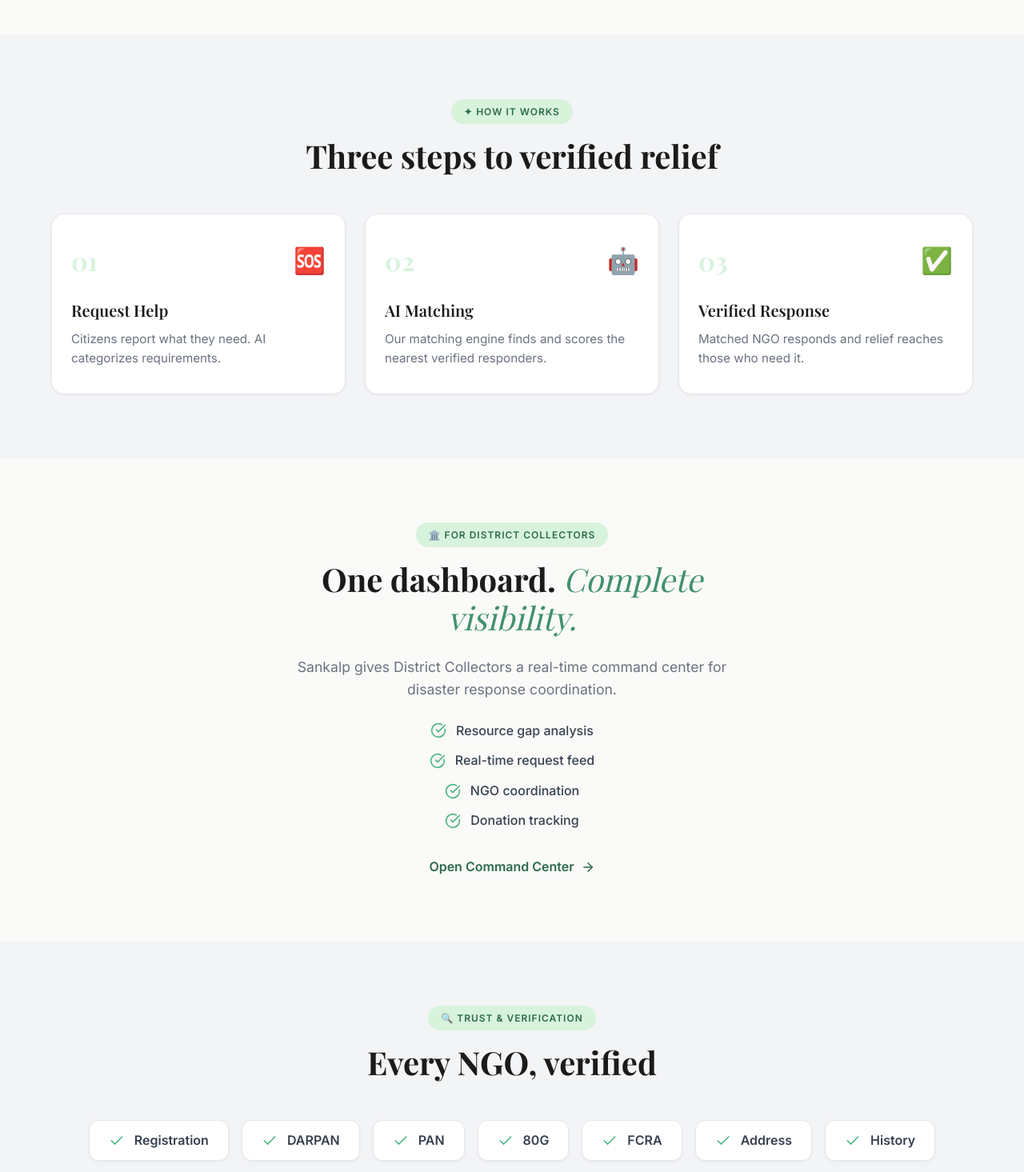
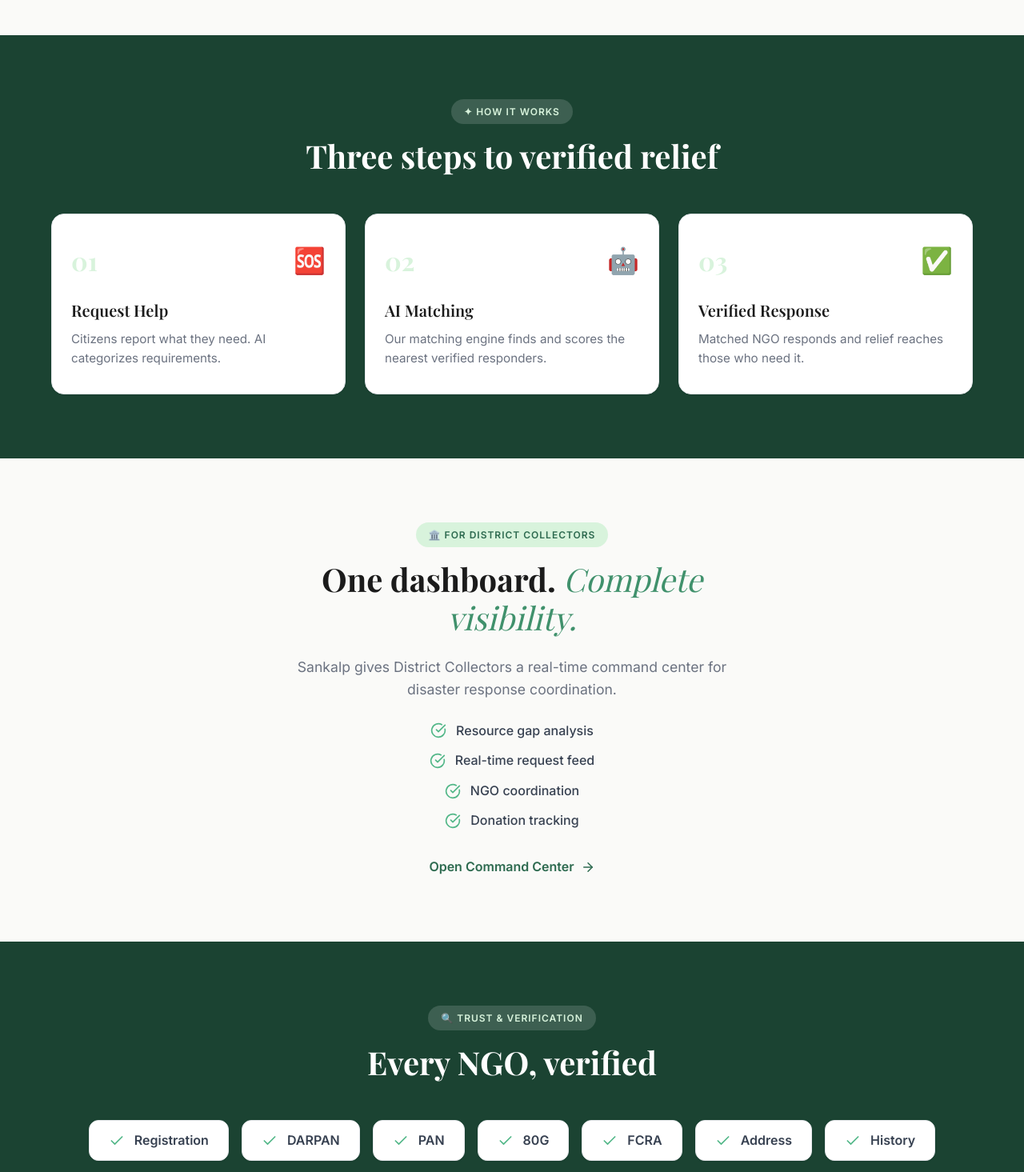
Before and after one commit to ShivenThakker/Sankalp, a Next.js app: page / in a window 1280 px wide. Shown: the part 1400-2865 px from the top of the page at 80% size. Built offline with nearby package versions, Linux system fonts and the light colour scheme.

Commit message:
style: alternate dark green background for home page sections

```diff
--- a/src/app/page.js
+++ b/src/app/page.js
@@ -179,7 +179,7 @@
       </motion.section>
 
       {/* HOW IT WORKS SECTION */}
-      <div className={styles.bgSubtle}>
+      <div className={styles.bgDarkGreen}>
         <motion.section
           initial={{ opacity: 0, y: 40 }}
           whileInView={{ opacity: 1, y: 0 }}
@@ -244,7 +244,7 @@
       </motion.section>
 
       {/* TRUST PIPELINE SECTION */}
-      <div className={styles.bgSubtle}>
+      <div className={styles.bgDarkGreen}>
         <motion.section
           initial={{ opacity: 0, y: 40 }}
           whileInView={{ opacity: 1, y: 0 }}
--- a/src/app/page.module.css
+++ b/src/app/page.module.css
@@ -19,6 +19,20 @@
 .bgSubtle {
   background-color: #F3F4F6;
   width: 100%;
+}
+
+.bgDarkGreen {
+  background-color: #1B4332;
+  width: 100%;
+}
+
+.bgDarkGreen .serifHeading {
+  color: #FFFFFF;
+}
+
+.bgDarkGreen .sectionBadge {
+  background: rgba(255, 255, 255, 0.15);
+  color: #D8F3DC;
 }
 
 .sectionBadge {
```
